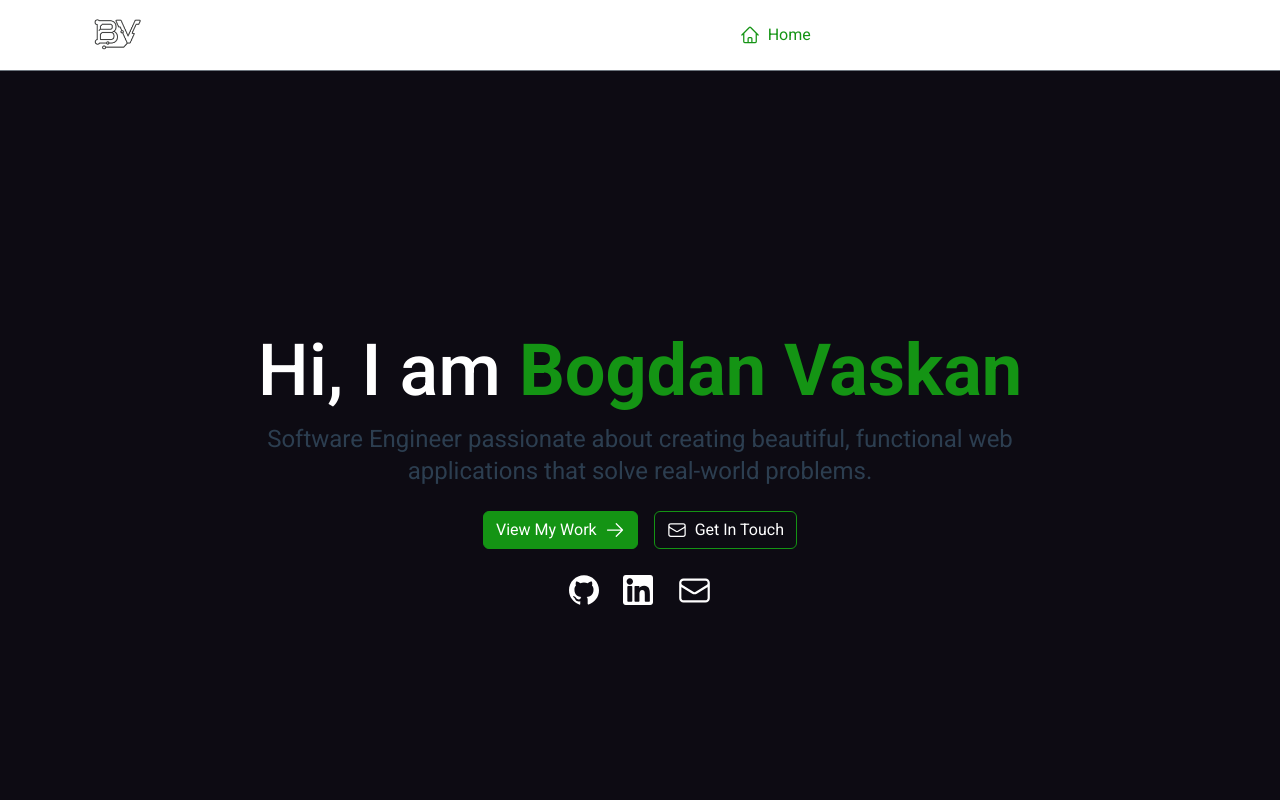
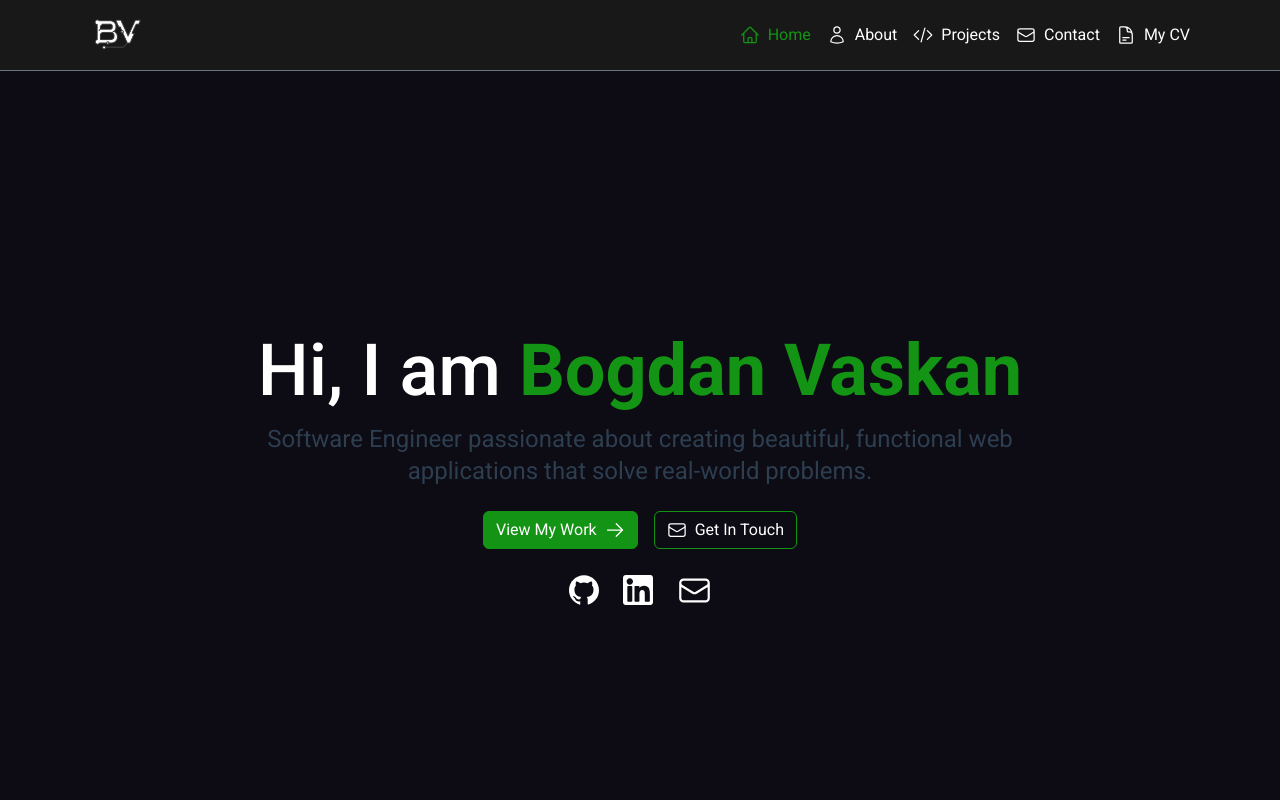
Before and after one commit to bogdanGR/portfolio, a Vue app: page / in a window 1280 px wide. Shown: the top 800 px of the page. Built offline with nearby package versions, Linux system fonts and the light colour scheme.

Commit message:
make header sticky

```diff
--- a/src/components/Header.vue
+++ b/src/components/Header.vue
@@ -64,3 +64,11 @@ import {
     </div>
   </nav>
 </template>
+<style scoped>
+.navbar {
+  position: sticky;
+  top: 0;
+  background: #181818;
+  z-index: 100;
+}
+</style>
```
